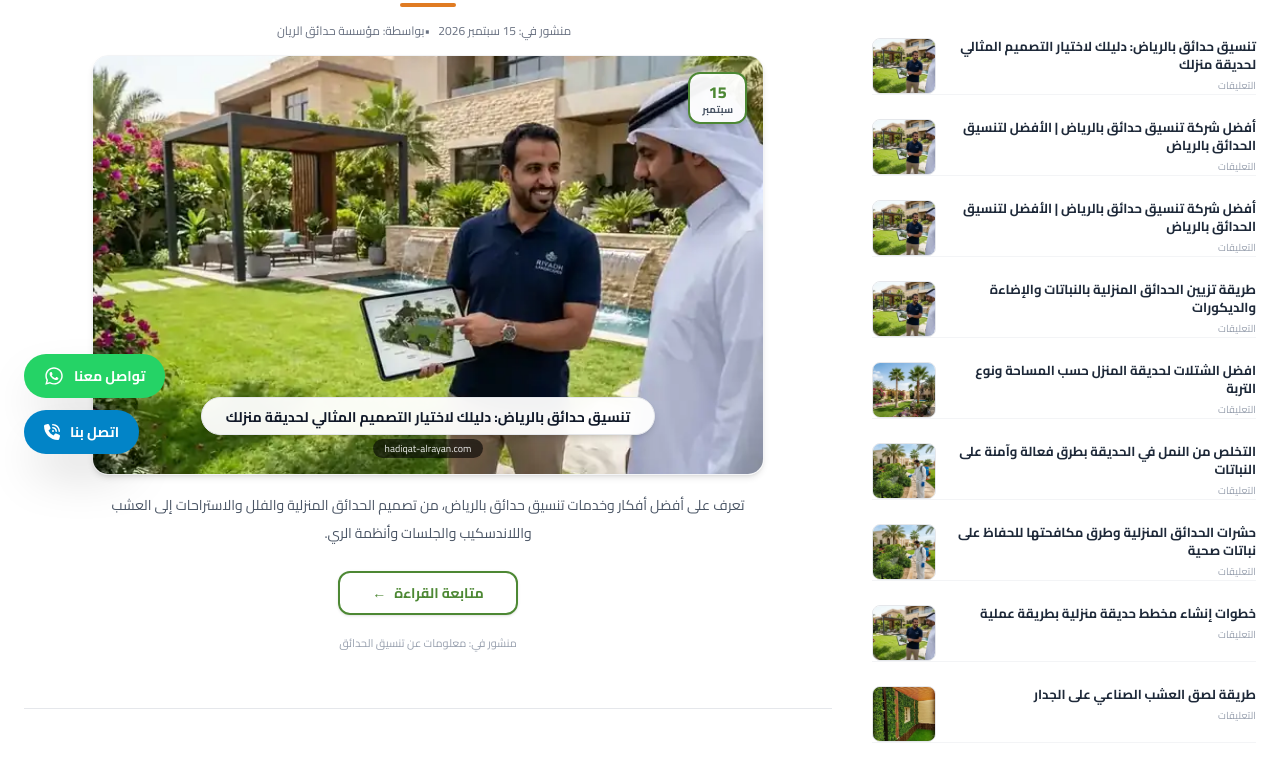
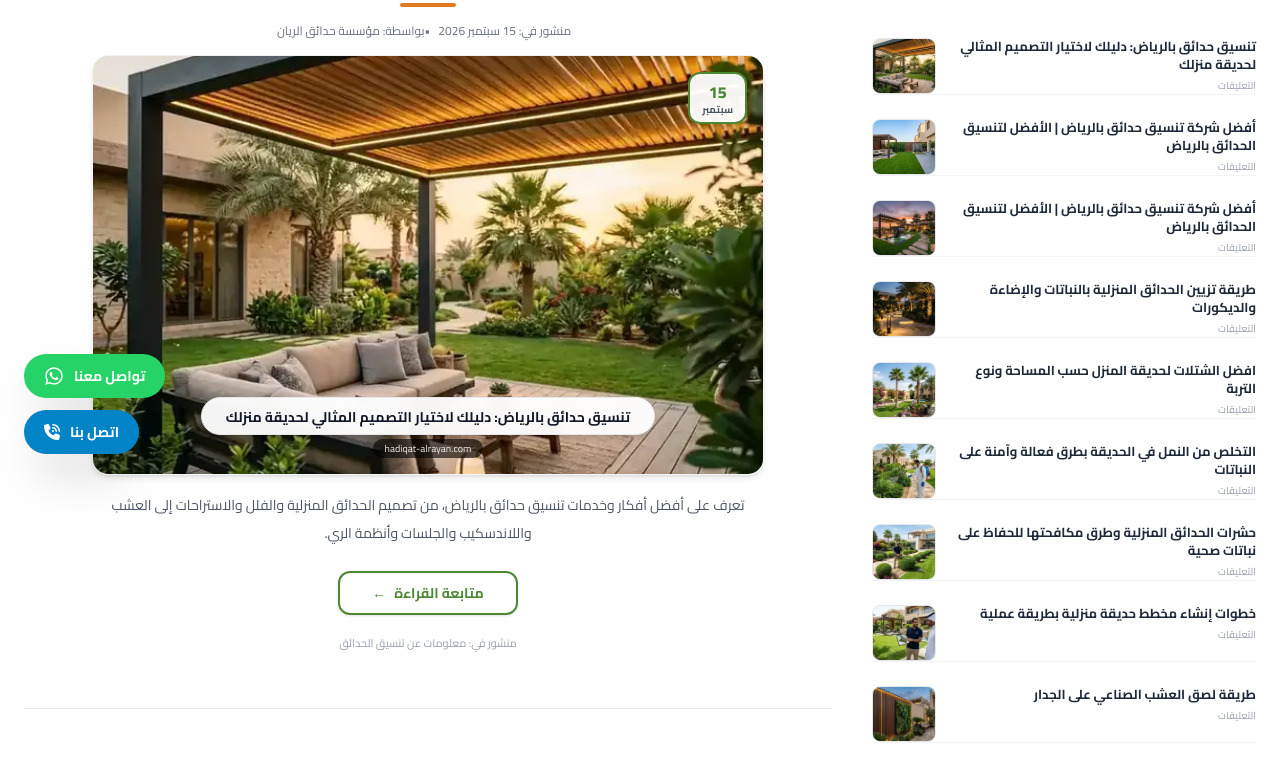
Before and after one commit to hadiqatalrayyan-dev/hadiqat-alrayyan, a Next.js app: page /blog in a window 1280 px wide. Shown: the part 322-1087 px from the top of the page. Built offline with nearby package versions, Linux system fonts and the light colour scheme.

Commit message:
fix(router): add dynamicParams=false and comprehensive generateStaticParams for static export

```diff
--- a/src/app/blog/[slug]/page.tsx
+++ b/src/app/blog/[slug]/page.tsx
@@ -36,9 +36,21 @@ interface Props {
   params: Promise<{ slug: string }>;
 }
 
+export const dynamicParams = false;
+
 export async function generateStaticParams() {
-  return articlesData.map((article) => ({
-    slug: article.slug,
+  const slugs = new Set<string>();
+
+  articlesData.forEach((article) => {
+    if (article.slug) slugs.add(article.slug);
+  });
+
+  Object.keys(detailedBlogArticles).forEach((slugKey) => {
+    if (slugKey) slugs.add(slugKey);
+  });
+
+  return Array.from(slugs).map((slug) => ({
+    slug,
   }));
 }
 
--- a/src/app/services/[slug]/page.tsx
+++ b/src/app/services/[slug]/page.tsx
@@ -42,6 +42,8 @@ import {
 interface Props {
   params: Promise<{ slug: string }>;
 }
+
+export const dynamicParams = false;
 
 export async function generateStaticParams() {
   return services.map((service) => ({
--- a/src/data/content.ts
+++ b/src/data/content.ts
@@ -1060,7 +1060,7 @@ export const articlesData: ArticleItem[] = [
     pillText: "تنسيق حدائق بالرياض",
     day: "15",
     month: "سبتمبر",
-    image: "/images/service-garden-design-3d.webp",
+    image: "/images/service-pergolas-canopies.webp",
     category: "تنسيق وتصميم الحدائق",
     readTime: "15 دقيقة قراءة",
     author: "مؤسسة حدائق الريان",
@@ -1319,7 +1319,7 @@ export const articlesData: ArticleItem[] = [
 إذا كنت تخطط لإنشاء حديقة جديدة أو إعادة تنسيق حديقتك الحالية في الرياض، يسعدنا في مؤسسة حديقة الريان تقديم استشارة ومعاينة مجانية لرفع المقاسات وتقديم أفضل الحلول المناسبة لميزانيتك.
 
 تواصل معنا الآن عبر الهاتف أو الواتساب على الرقم: **0556226376** (+966556226376).`,
-    image: "/images/service-garden-design-3d.webp",
+    image: "/images/garden-after.webp",
     pillText: "أفضل شركة تنسيق حدائق بالرياض",
     day: "15",
     month: "سبتمبر",
@@ -1435,7 +1435,7 @@ export const articlesData: ArticleItem[] = [
     pillText: "أفضل شركة تنسيق حدائق بالرياض",
     day: "15",
     month: "سبتمبر",
-    image: "/images/service-garden-design-3d.webp",
+    image: "/images/why_choose_us_garden.webp",
     category: "تنسيق وتصميم الحدائق",
     readTime: "6 دقائق",
     author: "إدارة مؤسسة حديقة الريان",
@@ -1460,7 +1460,7 @@ export const articlesData: ArticleItem[] = [
     pillText: "طريقة تزيين الحدائق المنزلية",
     day: "08",
     month: "يوليو",
-    image: "/images/service-garden-design-3d.webp",
+    image: "/images/service-garden-lighting.webp",
     category: "ديكورات وتنسيق",
     readTime: "4 دقائق",
     author: "م. فهد القحطاني - كبير مهندسي اللاندسكيب",
@@ -1526,7 +1526,7 @@ export const articlesData: ArticleItem[] = [
     pillText: "حشرات الحدائق المنزلية",
     day: "29",
     month: "يونيو",
-    image: "/images/service-pest-control.webp",
+    image: "/images/service-garden-maintenance.webp",
     category: "مكافحة وصيانة",
     readTime: "4 دقائق",
     author: "م. وليد الشهري",
@@ -1572,7 +1572,7 @@ export const articlesData: ArticleItem[] = [
     pillText: "طريقة لصق العشب الصناعي على الجدار",
     day: "19",
     month: "يونيو",
-    image: "/images/service-wall-grass.webp",
+    image: "/images/service-wall-grass-wpc.webp",
     category: "ديكورات وجدران",
     readTime: "4 دقائق",
     author: "فريق التركيبات والديكور",
```
